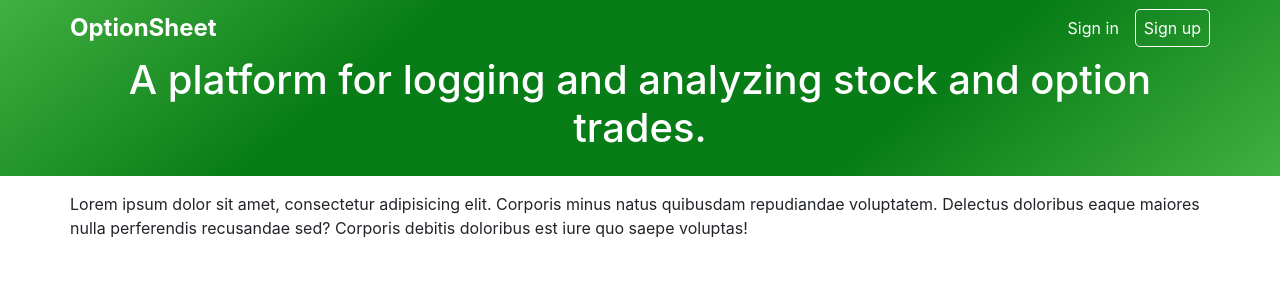
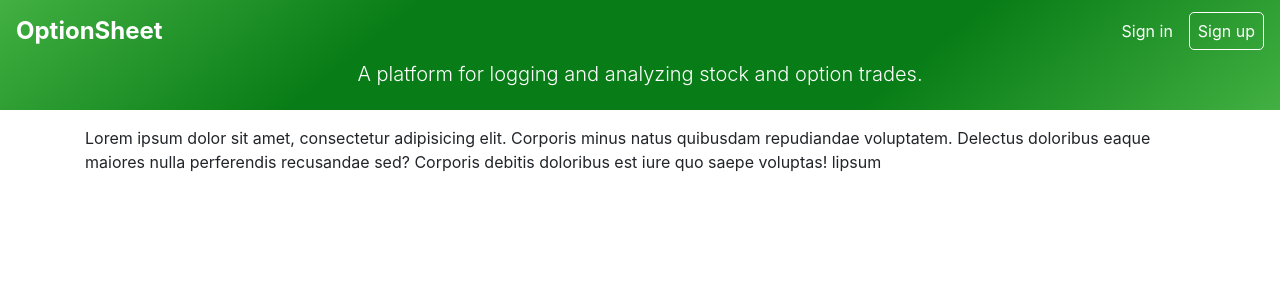
Before and after one commit to stephenreynolds/optionsheet, a React app: page / in a window 1280 px wide. Shown: the top 300 px of the page. Built offline with nearby package versions, Linux system fonts and the light colour scheme; the HTML template or start-up script is replaced by a standard one; what redux-immutable-state-invariant would draw is missing.

Commit message:
Use Bootstrap components

```diff
--- a/src/app/components/error/not-found.tsx
+++ b/src/app/components/error/not-found.tsx
@@ -1,4 +1,4 @@
-import { Container } from "../layout/container";
+import {Container} from "react-bootstrap";
 
 const NotFound = (): JSX.Element => (
   <Container>
--- a/src/app/components/header/header.styles.tsx
+++ b/src/app/components/header/header.styles.tsx
@@ -1,25 +1,17 @@
 import styled from "styled-components";
-import { Link } from "react-router-dom";
+import {Navbar} from "react-bootstrap";
 
-export const NavHeader = styled.header`
+export const StyledNavbar = styled(Navbar)`
   background-color: ${(props) =>
     props.transparent ? "transparent" : "#2b2b2b"};
-
-  a {
-    color: #fff;
-  }
 `;
 
-export const Nav = styled.nav`
-  display: flex;
-  line-height: 56px;
-`;
-
-export const BrandLink = styled(Link)`
+export const StyledBrand = styled(Navbar.Brand)`
   font-size: 24px;
   font-weight: bold;
   text-decoration: none;
   transition: opacity 0.4s;
+  color: #fff !important;
 
   &:hover {
     opacity: 0.75;
--- a/src/app/components/header/header.tsx
+++ b/src/app/components/header/header.tsx
@@ -1,9 +1,9 @@
-import { BrandLink, Nav, NavHeader, RightMenu } from "./header.styles";
-import { Container } from "../layout/container";
+import {RightMenu, StyledBrand, StyledNavbar} from "./header.styles";
 import UserMenu from "./user-menu/user-menu";
 import { useSelector } from "react-redux";
 import { getIsLoggedIn } from "../../redux/selectors/user";
 import LoginMenu from "./login-menu/login-menu";
+import {Navbar} from "react-bootstrap";
 
 interface Props {
   transparent?: boolean;
@@ -13,16 +13,15 @@ const Header = ({ transparent }: Props): JSX.Element => {
   const isLoggedIn = useSelector((state) => getIsLoggedIn(state));
 
   return (
-    <NavHeader transparent={transparent}>
-      <Container>
-        <Nav>
-          <BrandLink to="/">OptionSheet</BrandLink>
-          <RightMenu>
-            {isLoggedIn ? <UserMenu /> : <LoginMenu />}
-          </RightMenu>
-        </Nav>
-      </Container>
-    </NavHeader>
+    <StyledNavbar expand="lg" transparent={transparent}>
+      <StyledBrand href="/">OptionSheet</StyledBrand>
+      <Navbar.Toggle aria-controls="navbar" />
+      <Navbar.Collapse id="navbar">
+        <RightMenu>
+          {isLoggedIn ? <UserMenu /> : <LoginMenu />}
+        </RightMenu>
+      </Navbar.Collapse>
+    </StyledNavbar>
   );
 };
 
--- a/src/app/components/header/login-menu/login-menu.styles.tsx
+++ b/src/app/components/header/login-menu/login-menu.styles.tsx
@@ -6,9 +6,11 @@ export const ButtonLink = styled(Link)`
   font-size: 16px;
   text-decoration: none;
   transition: opacity 0.4s;
+  color: #fff;
 
   &:hover {
     opacity: 0.75;
+    text-decoration: none;
   }
 `;
 
--- a/src/app/components/home/home.tsx
+++ b/src/app/components/home/home.tsx
@@ -1,5 +1,5 @@
+import { Container } from "react-bootstrap";
 import { Hero } from "./home.styles";
-import { Container } from "../layout/container";
 import Header from "../header/header";
 
 const Home = (): JSX.Element => (
@@ -7,16 +7,18 @@ const Home = (): JSX.Element => (
     <Hero>
       <Header transparent />
       <Container>
-        <h1 className="text-center">
+        <h1 className="lead text-center">
           A platform for logging and analyzing stock and option trades.
         </h1>
       </Container>
     </Hero>
     <Container>
-      Lorem ipsum dolor sit amet, consectetur adipisicing elit. Corporis minus
-      natus quibusdam repudiandae voluptatem. Delectus doloribus eaque maiores
-      nulla perferendis recusandae sed? Corporis debitis doloribus est iure quo
-      saepe voluptas!
+      <p>
+        Lorem ipsum dolor sit amet, consectetur adipisicing elit. Corporis minus
+        natus quibusdam repudiandae voluptatem. Delectus doloribus eaque maiores
+        nulla perferendis recusandae sed? Corporis debitis doloribus est iure
+        quo saepe voluptas! lipsum
+      </p>
     </Container>
   </>
 );
--- a/src/app/components/layout/container.tsx
+++ /dev/null
@@ -1,29 +0,0 @@
-import styled from "styled-components";
-
-export const Container = styled.div`
-  margin: 0 auto;
-
-  @media (max-width: 576px) {
-    width: 100%;
-  }
-
-  @media (min-width: 576px) {
-    width: 540px;
-  }
-
-  @media (min-width: 768px) {
-    width: 720px;
-  }
-
-  @media (min-width: 992px) {
-    width: 960px;
-  }
-
-  @media (min-width: 1200px) {
-    width: 1140px;
-  }
-
-  @media (min-width: 1400px) {
-    width: 1320px;
-  }
-`;
--- a/src/app/components/project/dashboard.tsx
+++ b/src/app/components/project/dashboard.tsx
@@ -1,4 +1,4 @@
-import {Container} from "../layout/container";
+import {Container} from "react-bootstrap";
 
 const Dashboard = (): JSX.Element => {
   return (
```
Also changed, not shown: src/app/components/layout/input.tsx (deleted, +0 -19 lines), src/app/components/layout/inputGroup.tsx (deleted, +0 -7 lines), src/app/components/layout/label.tsx (deleted, +0 -8 lines).
